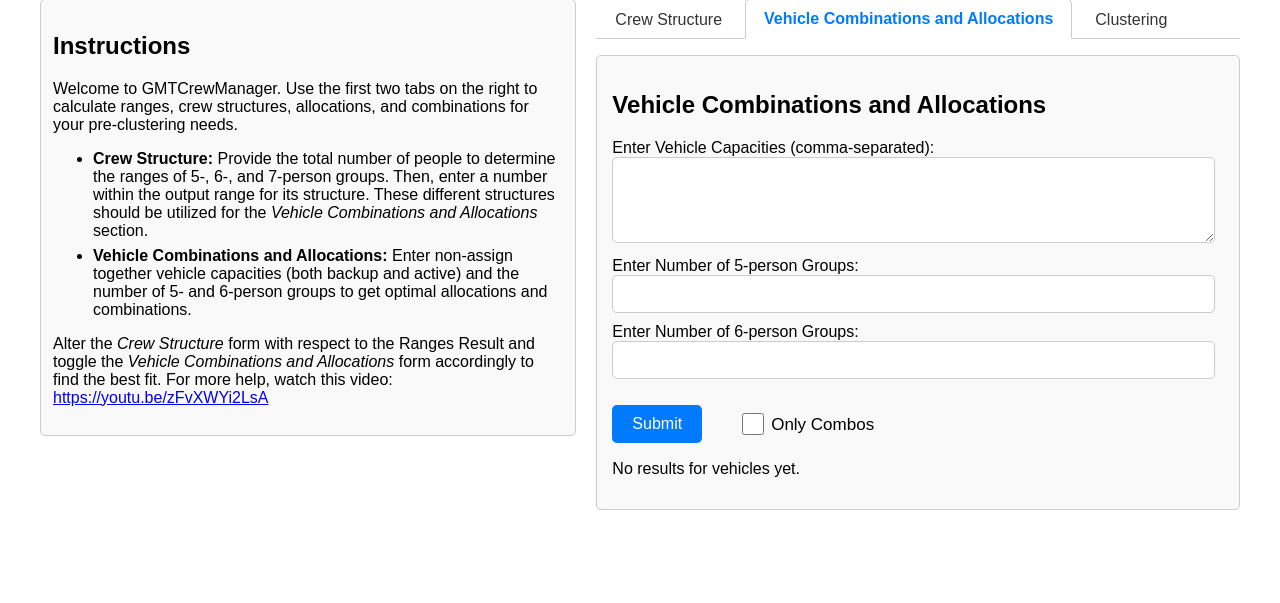
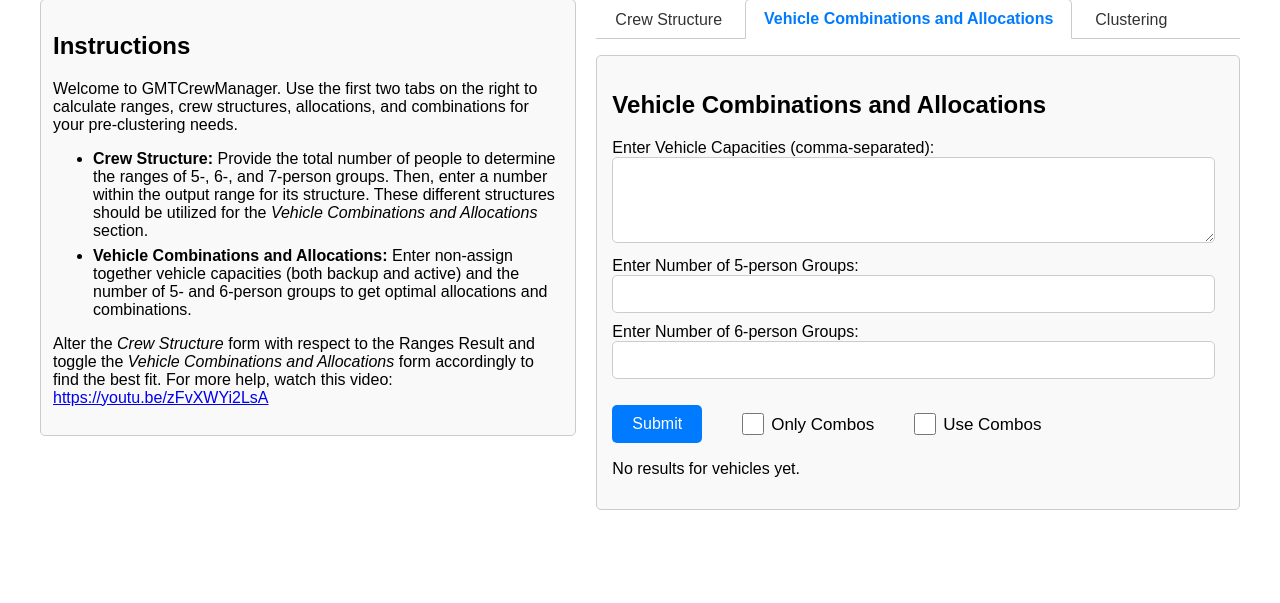
Before and after one commit to cbmckinstry/GMTApp, a Flask app: page / in a window 1280 px wide, after a click on "Vehicle Combinations and Allocations". Shown: the part 21-624 px from the top of the page. Run offline with Flask 3, Linux system fonts and the light colour scheme; data that the repository does not hold is empty.

Commit message:
readd use combos

```diff
--- a/app.py
+++ b/app.py
@@ -23,6 +23,7 @@ from core.Master import (
     flatten,
     restore_order,
     sizes_not_in,
+    sum_combos,
     sizes_with_space,
     sort_by_spare_space,
     validate_inputs,
@@ -75,6 +76,7 @@ def render_index(**overrides):
         sorted_allocations=session.get("sorted_allocations"),
         rem_vehs=session.get("rem_vehs"),
         pull_combinations=session.get("pull_combinations", 0),
+        use_combos=session.get("use_combos", 0),
         error_message=None,
         alllist=session.get("alllist"),
         matrices_result=session.get("matrices_result"),
@@ -90,8 +92,10 @@ def render_index(**overrides):
     return render_template("index.html", **values)
 
 
-def solve_and_store(vehlist: list[int], pers5: int, pers6: int, pull_combinations: int) -> None:
-    """Places the crews, groups vehicles for whatever does not fit whole, and saves the results in the session."""
+def solve_and_store(vehlist: list[int], pers5: int, pers6: int, pull_combinations: int, use_combos: int) -> None:
+    """Places the crews, groups vehicles for whatever does not fit whole, and saves the results in the session.
+    Only Combos (`pull_combinations`) keeps just the combos' vehicles and crews; Use Combos (`use_combos`) replaces
+    each combo's vehicles with one vehicle of their summed size."""
     results, groups, crews = call_place(sorted(vehlist, reverse=True), pers5, pers6)
     off = [pers5 - results[0][0], pers6 - results[0][1]]
 
@@ -113,10 +117,13 @@ def solve_and_store(vehlist: list[int], pers5: int, pers6: int, pull_combination
     session["rem_vehs"] = count_by_size(sizes_not_in(sizes_with_space(sorted_spaces, sorted_sizes), combos))
     session["results"] = [results[0], off]
     session["pull_combinations"] = pull_combinations
+    session["use_combos"] = use_combos
 
     if pull_combinations == 0:
         session["pers5"] = pers5
         session["pers6"] = pers6
+        if use_combos == 1:
+            session["vehlist"] = sum_combos(vehlist, combos)
     else:
         session["vehlist"] = flatten(combos)
         session["pers6"] = totalhelp[1]
@@ -131,11 +138,13 @@ def handle_submit():
     vehstring = ",".join(vehicle_texts)
     try:
         pull_combinations = int(request.form.get("pull_combinations", 0))
+        # The page lets only one be ticked; if both arrive anyway, Only Combos wins.
+        use_combos = 0 if pull_combinations else int(request.form.get("use_combos", 0))
         session["vehlist"] = vehstring
         validate_vehicles(vehicle_texts)
         vehlist = [int(x) for x in vehicle_texts]
         validate_inputs(vehlist, pers5_text, pers6_text)
-        solve_and_store(vehlist, int(pers5_text), int(pers6_text), pull_combinations)
+        solve_and_store(vehlist, int(pers5_text), int(pers6_text), pull_combinations, use_combos)
         return redirect(url_for("index", _anchor="vehicles"))
 
     except Exception as e:
@@ -150,6 +159,7 @@ def handle_submit():
             pers5=pers5_text,
             pers6=pers6_text,
             pull_combinations=1 if request.form.get("pull_combinations") else 0,
+            use_combos=1 if request.form.get("use_combos") else 0,
             results=None,
             sorted_allocations=None,
             rem_vehs=None,
--- a/templates/index.html
+++ b/templates/index.html
@@ -308,6 +308,12 @@
                     Only Combos
                 </label>
 
+                <label class="checkbox-label">
+                    <input type="checkbox" id="use_combos" name="use_combos" value="1"
+                            {% if use_combos == 1 %} checked {% endif %}>
+                    Use Combos
+                </label>
+
             </div>
 
             <style>
@@ -583,6 +589,20 @@
         });
     })();
 
+    // Only Combos and Use Combos rewrite the vehicle list in different ways, so at most one can be ticked.
+    (function () {
+        const boxes = [document.getElementById("pull_combinations"), document.getElementById("use_combos")];
+        for (const box of boxes) {
+            box.addEventListener("change", () => {
+                if (box.checked) {
+                    for (const other of boxes) {
+                        other.checked = other === box;
+                    }
+                }
+            });
+        }
+    })();
+
     (function () {
         let tabId = sessionStorage.getItem("tab_id");
         if (!tabId) {
```
